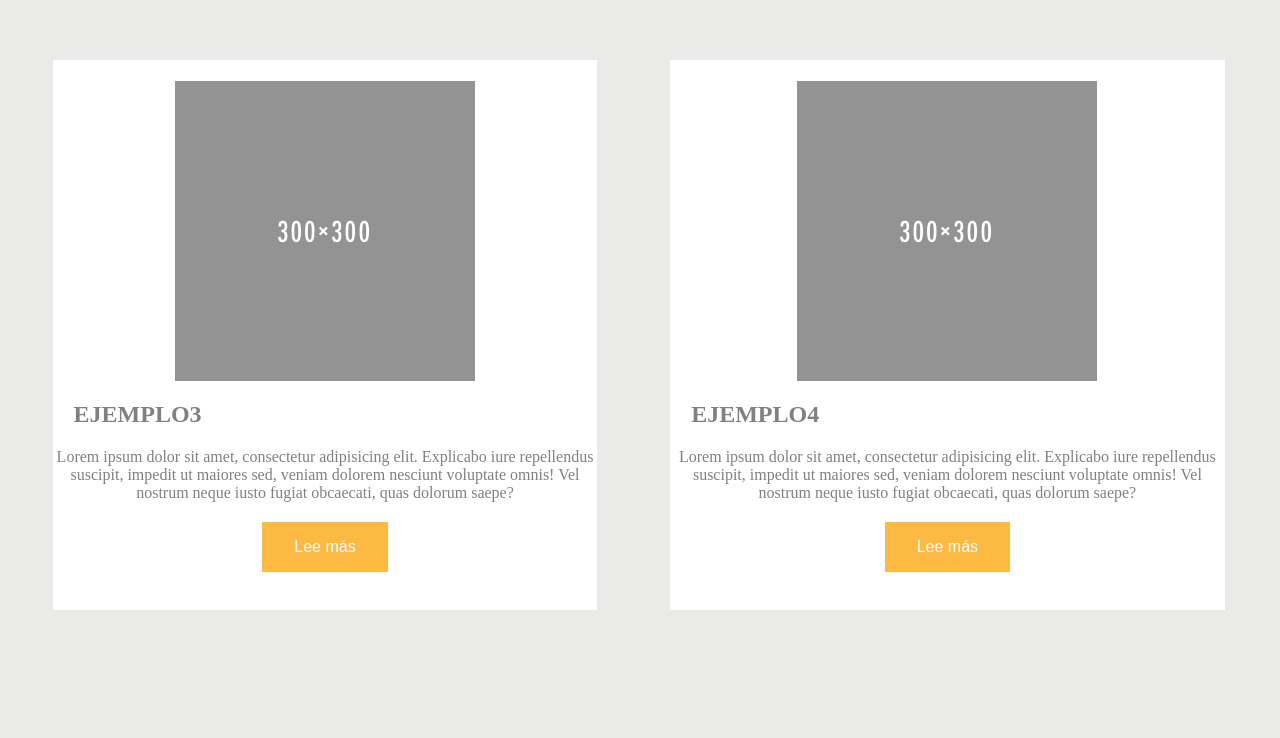
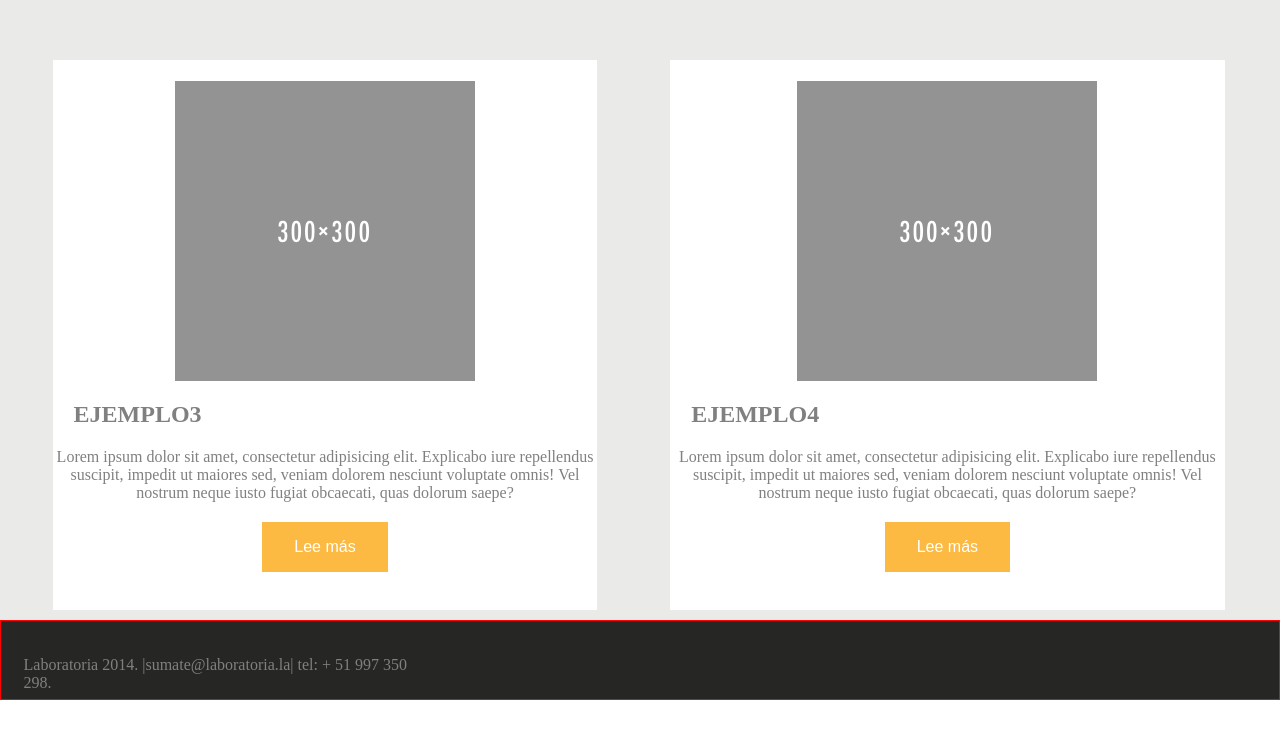
Before and after one commit to dunkel-cat/chicama2, a plain HTML site: page index.html in a window 1280 px wide. Shown: the part 1080-1818 px from the top of the page. After the commit the page ends 1788 px from the top, so only its background shows below. Drawn offline with Linux system fonts and the light colour scheme.

Commit message:
updating footer

```diff
--- a/css/main.css
+++ b/css/main.css
@@ -44,7 +44,7 @@ p{
 /*section*/
 .plomo{
 	background-color: #eaeae9;
-  height: 1500px;
+  height: 1200px;
 }
 .cajita{
   border: 1px solid white;
@@ -75,3 +75,9 @@ p{
     position: relative;
   text-align: center;
 }
+/*pie de página*/
+.pie{
+  border: 1px solid red;
+  height: 80px;
+  background: #262624;
+}
--- a/index.html
+++ b/index.html
@@ -82,5 +82,12 @@
 	    </div>
 	</div>
 </section>
+<footer class="pie">
+   <div class="content">
+     <div class="col4">
+	<p id="letras"> Laboratoria 2014. |sumate@laboratoria.la| tel: + 51 997 350 298.</p>
+	</div>
+	 </div>
+</footer>
 	</body>
 </html>
```
